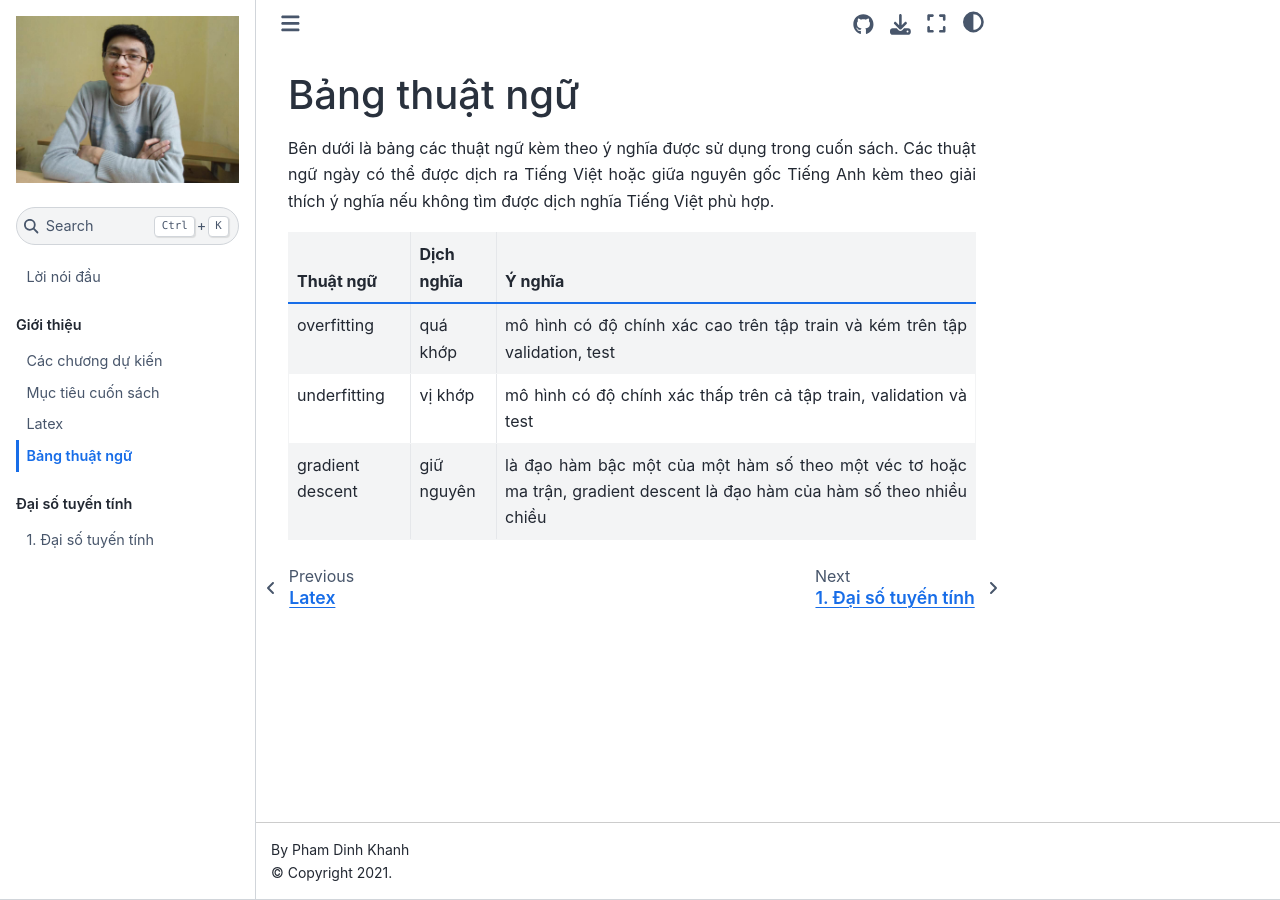
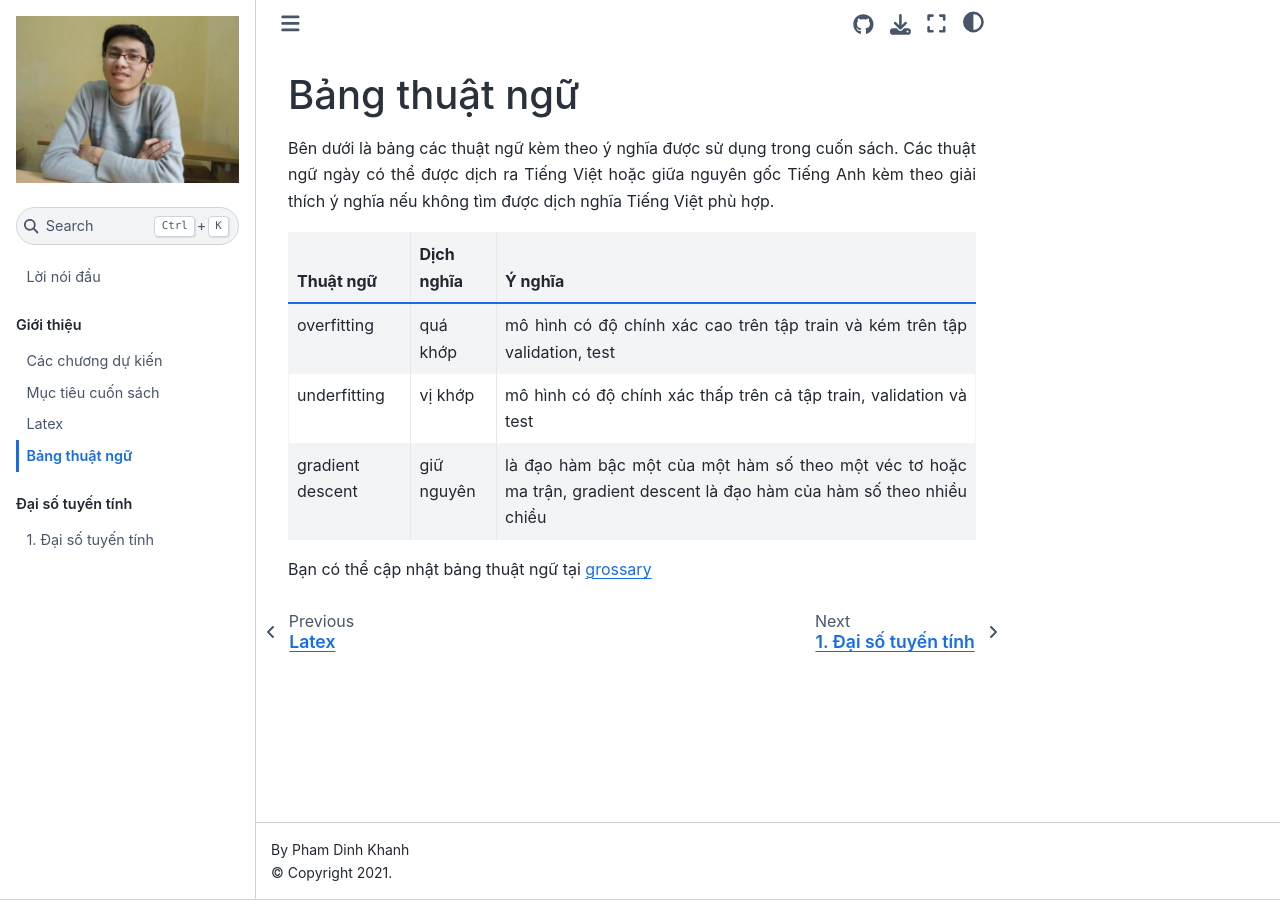
Before and after one commit to phamdinhkhanh/deepai-book, a Jupyter Book: the page built from book/grossary.md, in a window 1280 px wide. Built offline with Jupyter Book 1.0.4 settings and Sphinx 7.4.7 and the Sphinx Book theme 1.1.4, drawn with Linux system fonts in a browser that asks for light colours.

Commit message:
add grossary and latex

```diff
--- a/book/grossary.md
+++ b/book/grossary.md
@@ -20,3 +20,5 @@ Bên dưới là bảng các thuật ngữ kèm theo ý nghĩa được sử d
 | overfitting | quá khớp | mô hình có độ chính xác cao trên tập train và kém trên tập validation, test |
 | underfitting | vị khớp | mô hình có độ chính xác thấp trên cả tập train, validation và test |
 | gradient descent | giữ nguyên | là đạo hàm bậc một của một hàm số theo một véc tơ hoặc ma trận, gradient descent là đạo hàm của hàm số theo nhiều chiều |
+
+Bạn có thể cập nhật bảng thuật ngữ tại [grossary](https://github.com/phamdinhkhanh/deepai-book/blob/main/book/grossary.md)
```
